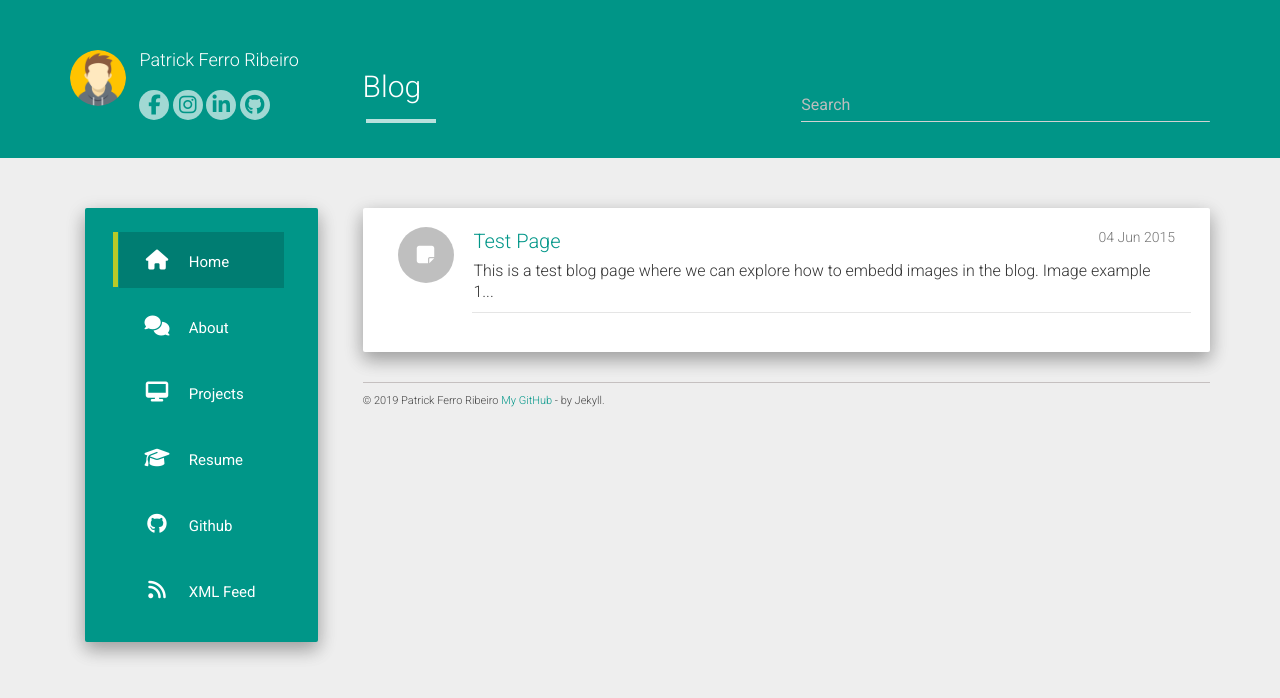
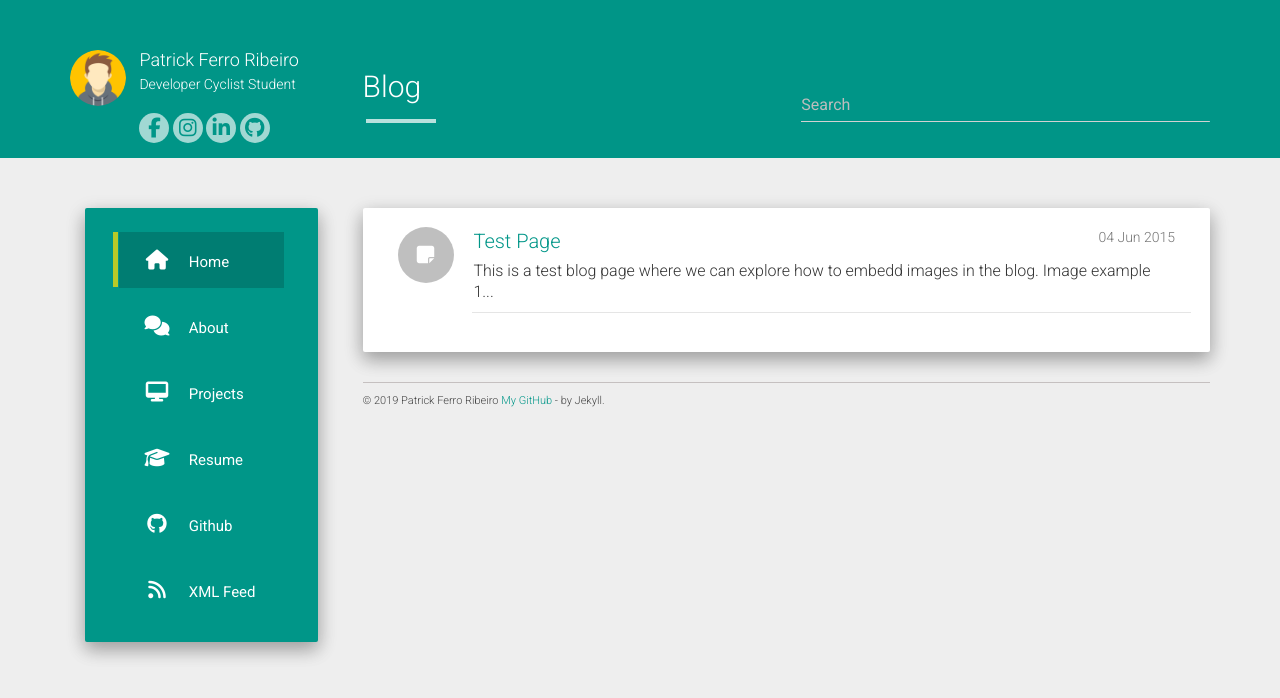
Before and after one commit to riberman/riberman.github.io, a Jekyll site: the page built from index.html, in a window 1280 px wide. Shown: the top 698 px of the page. Built offline with Jekyll 4.4.1, drawn with Linux system fonts in a browser that asks for light colours; nearby versions of some CDN libraries; the list of posts is cut into pages by our own code.

Commit message:
Update files

```diff
--- a/_config.yml
+++ b/_config.yml
@@ -3,7 +3,7 @@ description: Code, Sport, Blog
 author: Patrick Ferro Ribeiro
 logo: /static/img/avatar.png
 github: https://github.com/riberman
-about: <Developer Cyclist Student/>
+about: "</>Developer Cyclist Student</>"
 
 baseurl: ""
 url: ""
```
